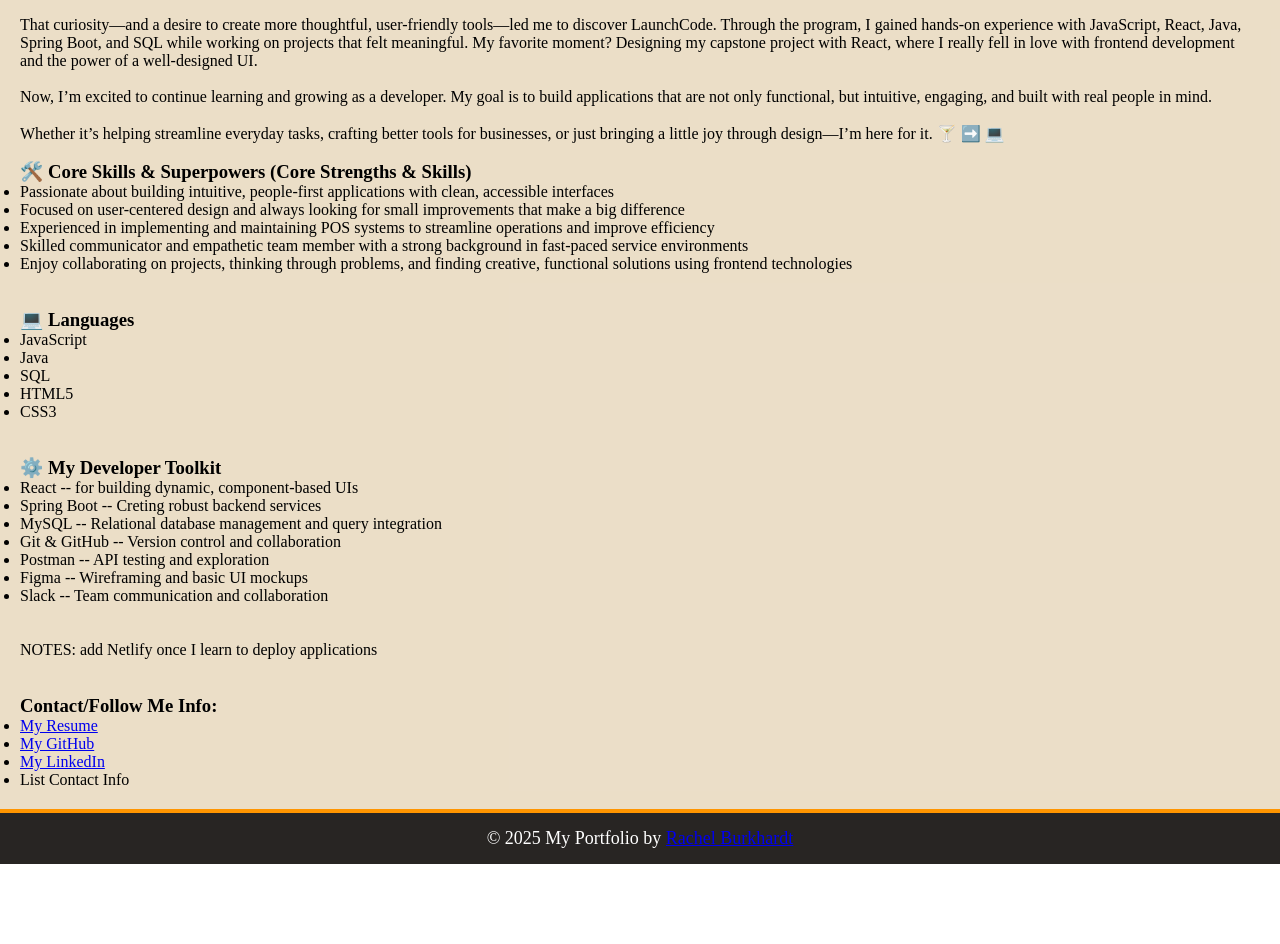
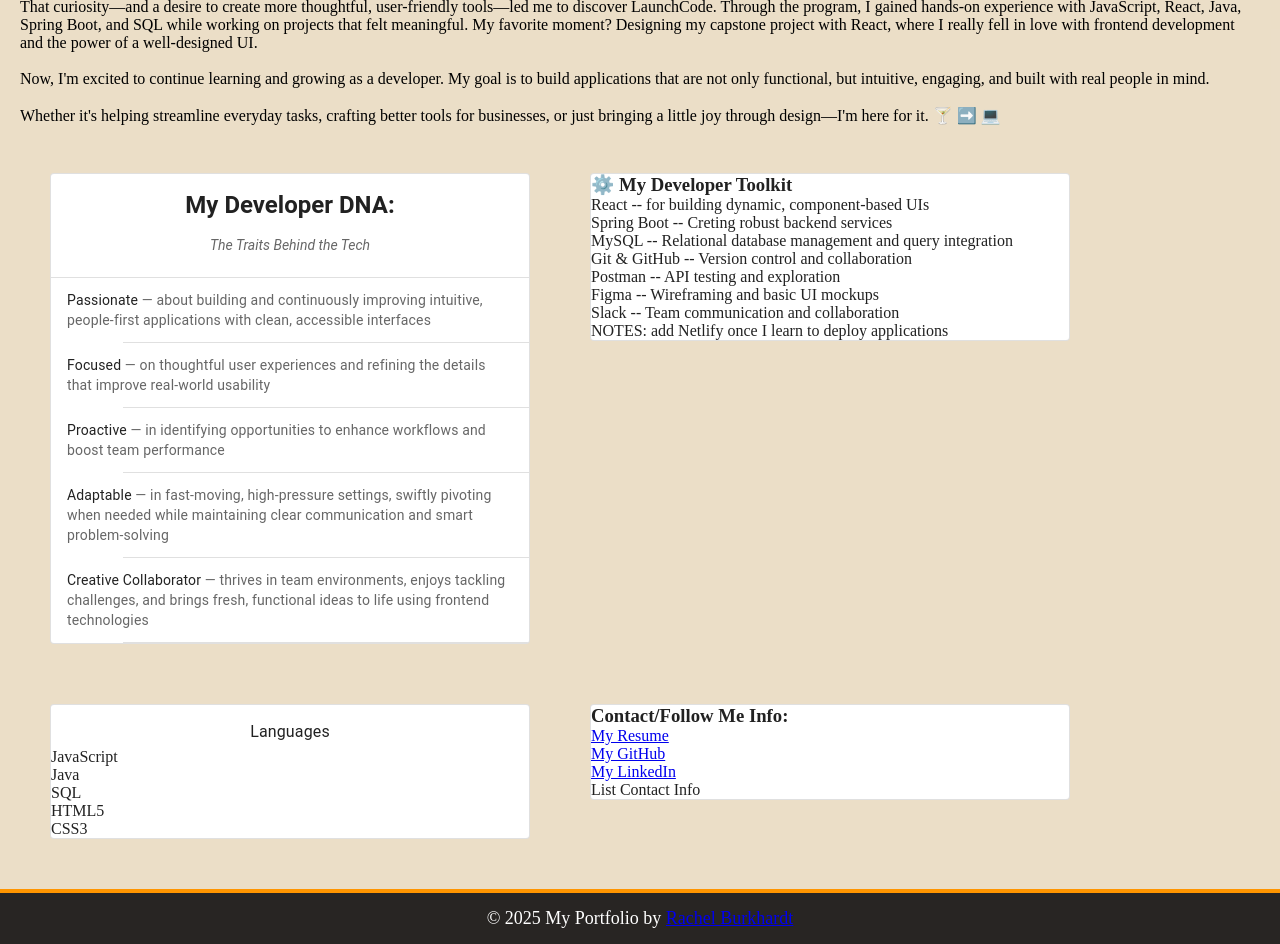
Before and after one commit to RBurkhardt87/Portfolio, a React (Vite) app in the folder MyPortfolio/: page /about-me in a window 1280 px wide. Shown: the part 480-1424 px from the top of the page. Before the commit the page ends 1344 px from the top, so only its background shows below. Built offline with nearby package versions, Linux system fonts and the light colour scheme.

Commit message:
Turning about me info from lists to more structure cards. Got Traits List setup but needs more styling

```diff
--- a/MyPortfolio/src/Pages/About.jsx
+++ b/MyPortfolio/src/Pages/About.jsx
@@ -1,45 +1,130 @@
 import React from 'react'
+import '../Styling/AboutMe.css';
+import { Card, ListItem, ListItemText, Divider, Typography, ListSubheader, List } from '@mui/material';
 
 const About = () => {
   return (
     <div>
+      <div className='about-me-story'>
         <h1>About Me:</h1>
-      <p>Write about my background and story/journey</p>
         <br/>
+        <div>
           <p>For over a decade, I worked in customer service and management—serving, bartending, and eventually stepping into both bar and floor manager roles. The real turning point came when I became the bar manager at The Shamrock. Wanting to help the business grow, I took the initiative to build its online presence—launching social media accounts and even designing a website. What started as a creative side project quickly lit a fire in me. I realized I loved the process—problem solving, designing, and bringing something to life online.</p><br />
 
           <p>From there, I found myself increasingly involved in the technical side of restaurant operations, especially when it came to implementing and maintaining POS systems. I loved seeing how small changes in the interface or workflow could make a huge impact on team efficiency and guest satisfaction.</p><br />
 
           <p>That curiosity—and a desire to create more thoughtful, user-friendly tools—led me to discover LaunchCode. Through the program, I gained hands-on experience with JavaScript, React, Java, Spring Boot, and SQL while working on projects that felt meaningful. My favorite moment? Designing my capstone project with React, where I really fell in love with frontend development and the power of a well-designed UI.</p><br />
 
-      <p>Now, I’m excited to continue learning and growing as a developer. My goal is to build applications that are not only functional, but intuitive, engaging, and built with real people in mind.</p><br />
+          <p>Now, I'm excited to continue learning and growing as a developer. My goal is to build applications that are not only functional, but intuitive, engaging, and built with real people in mind.</p><br />
 
-      <p>Whether it’s helping streamline everyday tasks, crafting better tools for businesses, or just bringing a little joy through design—I’m here for it. 🍸 ➡️ 💻</p><br />
+          <p>Whether it's helping streamline everyday tasks, crafting better tools for businesses, or just bringing a little joy through design—I'm here for it. 🍸 ➡️ 💻</p><br />
+        </div>
+      </div>
 
+      <div className='lists-container'>
+        <div className='list'>
+          <Card variant="outlined">
+            <div className="list-header">
+              <Typography variant="h5" component="h2" style={{ fontWeight: 'bold' }}>
+                My Developer DNA:
+              </Typography>
+              <ListSubheader style={{ fontStyle: 'italic', fontWeight: 400 }}>
+                The Traits Behind the Tech
+              </ListSubheader>
+              <Divider style={{ marginTop: '0.5rem' }} />
+            </div>
+            <ListItem>
+              <ListItemText
+                secondary={
+                  <React.Fragment>
+                    <Typography
+                      component="span"
+                      variant="body2"
+                      sx={{ color: 'text.primary', display: 'inline' }}
+                    >
+                      Passionate
+                    </Typography>
+                    {" — about building and continuously improving intuitive, people-first applications with clean, accessible interfaces"}
+                  </React.Fragment>
+                }
+              />
+            </ListItem>
+            <Divider variant="inset" />
+            <ListItem>
+              <ListItemText
+                secondary={
+                  <React.Fragment>
+                    <Typography
+                      component="span"
+                      variant="body2"
+                      sx={{ color: 'text.primary', display: 'inline' }}
+                    >
+                      Focused
+                    </Typography>
+                    {" — on thoughtful user experiences and refining the details that improve real-world usability"}
+                  </React.Fragment>
+                }
+              />
+            </ListItem>
+            <Divider variant="inset" />
+            <ListItem>
+              <ListItemText
+                secondary={
+                  <React.Fragment>
+                    <Typography
+                      component="span"
+                      variant="body2"
+                      sx={{ color: 'text.primary', display: 'inline' }}
+                    >
+                      Proactive
+                    </Typography>
+                    {" — in identifying opportunities to enhance workflows and boost team performance"}
+                  </React.Fragment>
+                }
+              />
+            </ListItem>
+            <Divider variant="inset" />
+            <ListItem>
+              <ListItemText
+                secondary={
+                  <React.Fragment>
+                    <Typography
+                      component="span"
+                      variant="body2"
+                      sx={{ color: 'text.primary', display: 'inline' }}
+                    >
+                      Adaptable
+                    </Typography>
+                    {" — in fast-moving, high-pressure settings, swiftly pivoting when needed while maintaining clear communication and smart problem-solving"}
+                  </React.Fragment>
+                }
+              />
+            </ListItem>
+            <Divider variant="inset" />
+            <ListItem>
+              <ListItemText
+                secondary={
+                  <React.Fragment>
+                    <Typography
+                      component="span"
+                      variant="body2"
+                      sx={{ color: 'text.primary', display: 'inline' }}
+                    >
+                      Creative Collaborator
+                    </Typography>
+                    {" — thrives in team environments, enjoys tackling challenges, and brings fresh, functional ideas to life using frontend technologies"}
+                  </React.Fragment>
+                }
+              />
+            </ListItem>
+            <Divider variant="inset" />
+          </Card>
+        </div>
 
-      <h3>🛠️ Core Skills & Superpowers  (Core Strengths & Skills)</h3>
-      <ul>
-        <li>Passionate about building intuitive, people-first applications with clean, accessible interfaces</li>
-        <li>Focused on user-centered design and always looking for small improvements that make a big difference</li>
-        <li>Experienced in implementing and maintaining POS systems to streamline operations and improve efficiency</li>
-        <li>Skilled communicator and empathetic team member with a strong background in fast-paced service environments</li>
-        <li>Enjoy collaborating on projects, thinking through problems, and finding creative, functional solutions using frontend technologies</li>
-      </ul>
-      <br />
-      <br />
+        <div className='list'>
+          <Card variant="outlined">
+            <h3>⚙️ My Developer Toolkit</h3>
 
-      <h3>💻 Languages</h3>
-      <ul>
-        <li>JavaScript</li>
-        <li>Java</li>
-        <li>SQL</li>
-        <li>HTML5</li>
-        <li>CSS3</li>
-      </ul>
-      <br />
-      <br />
-
-      <h3>⚙️ My Developer Toolkit</h3>
             <ul>
               <li>React -- for building dynamic, component-based UIs</li>
               <li>Spring Boot -- Creting robust backend services</li>
@@ -49,13 +134,30 @@ const About = () => {
               <li>Figma -- Wireframing and basic UI mockups</li>
               <li>Slack -- Team communication and collaboration</li>
             </ul>
-      <br />
-      <br />
+            <p>NOTES: add Netlify once I learn to deploy applications</p>
+          </Card>
+        </div>
+      </div>
+      <div className='lists-container'>
+        <div className='list'>
+          <Card variant="outlined">
+            <div className='list-header'>
+              <ListItemText
+                primary="Languages"
+              />
+            </div>
+            <ul>
+              <li>JavaScript</li>
+              <li>Java</li>
+              <li>SQL</li>
+              <li>HTML5</li>
+              <li>CSS3</li>
+            </ul>
+          </Card>
+        </div>
 
-      <p>NOTES: add Netlify once I learn to deploy applications</p>
-
-      <br />
-      <br />
+        <div className='list'>
+          <Card variant="outlined">
             <h3>Contact/Follow Me Info:</h3>
             <ul>
               <li><a href="/resume">My Resume</a></li>
@@ -63,6 +165,9 @@ const About = () => {
               <li><a href="https://www.linkedin.com/in/rachel-burkhardt-097900339/">My LinkedIn</a></li>
               <li>List Contact Info</li>
             </ul>
+          </Card>
+        </div>
+      </div>
     </div>
   )
 }
--- a/MyPortfolio/src/Pages/Home.jsx
+++ b/MyPortfolio/src/Pages/Home.jsx
@@ -9,7 +9,7 @@ const Home = () => {
         <br />
         <p>Have a picture on the left side</p>
         <br />
-        <p>Hi, I’m Rachel Burkhardt—restaurant industry vet turned web developer. I traded cocktails for code, and now I’m serving up clean UI and real-world solutions.</p>
+        <p>Hi, I'm Rachel Burkhardt—restaurant industry vet turned web developer. I traded cocktails for code, and now I'm serving up clean UI and real-world solutions.</p>
         <br />
         <p>👉 <a href="/about-me">Learn more about me</a></p>
         <br />
--- /dev/null
+++ b/MyPortfolio/src/Styling/AboutMe.css
@@ -0,0 +1,16 @@
+
+
+.lists-container {
+    display: flex;
+}
+
+.list {
+    width: 500px;
+    margin: 20px;
+    padding:10px;
+}
+
+.list-header {
+    text-align: center;
+    margin-top: 15px;
+}
--- a/MyPortfolio/src/Styling/PageLayout.css
+++ b/MyPortfolio/src/Styling/PageLayout.css
@@ -10,7 +10,6 @@ h1 {
 
 .header {
     text-align: center;
-    /* background-color: #39AD96; */
     background-image: url('../images/modern-nature-watercolor-background.jpg');
     background-size: cover;
     background-position: center;
@@ -18,48 +17,19 @@ h1 {
     display: flex;
     flex-direction: column;
     padding: 75px;
-    /* border-bottom-right-radius: 8px;
-    border-bottom-left-radius: 8px; */
     border-bottom: 4px solid rgb(255, 149, 0);
-    /* border-right: 4px solid rgb(255, 165, 0);
-    border-left: 4px solid rgb(255, 165, 0);  */
     margin: 0px;
 }
 
 .nav-bar {
     background-color: rgba(23, 21, 21, 0.916);
-    /* border-top-left-radius: 8px;
-    border-top-right-radius: 8px; */
-    /* border-top: 4px solid rgb(255, 165, 0); */
-    /* border-right: 4px solid rgb(255, 165, 0);
-    border-left: 4px solid rgb(255, 165, 0);  */
     margin: 0px;
 }
 
 .main-background {
-    /* background-image: url('../images/sea-landscape-with-digital-art-style.jpg'); */
-    /* background-image: url('../images/modern-nature-watercolor-background.jpg');
-    background-size: cover;
-    background-position: center;
-    background-repeat: no-repeat;
     width: 100vw;
-    min-height: 100vh;
-    display: flex;
-    flex-direction: column; */
-    width: 100vw;
-    /* background-color:  #39ad96; */
     background-color:  #dec8a298;
 }
-
-/* .overlay {
-    position: absolute;
-    top: 0;
-    left: 0;
-    right: 0;
-    bottom: 0;
-    background-color: rgba(247, 245, 242, 0.392);
-    z-index: 1;
-  } */
 
 .wrapper {
     display: flex;
```
Lines whose indentation alone changed are shown as unchanged.
